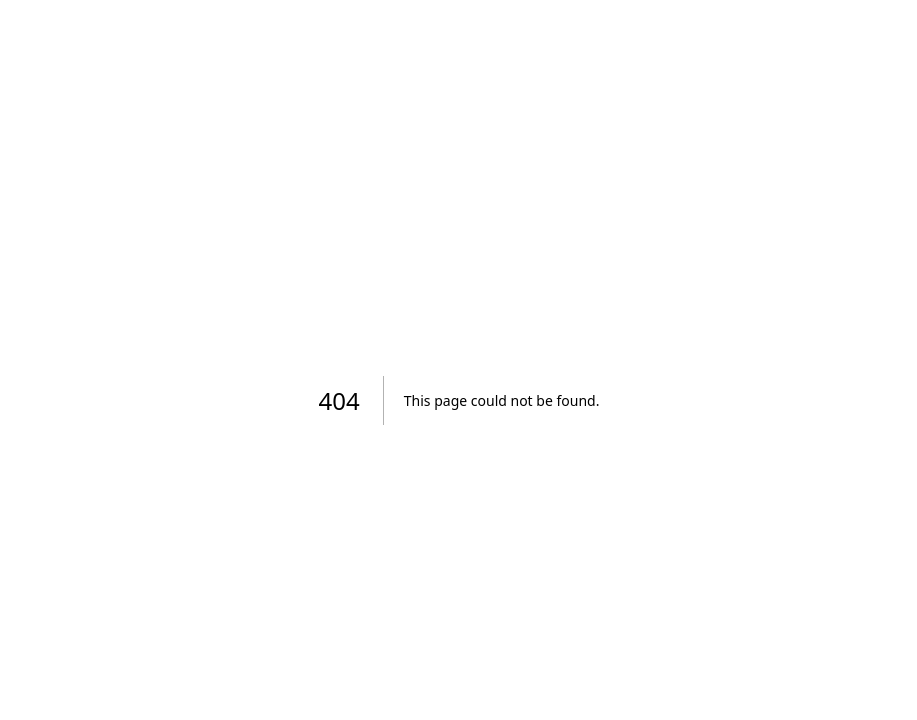
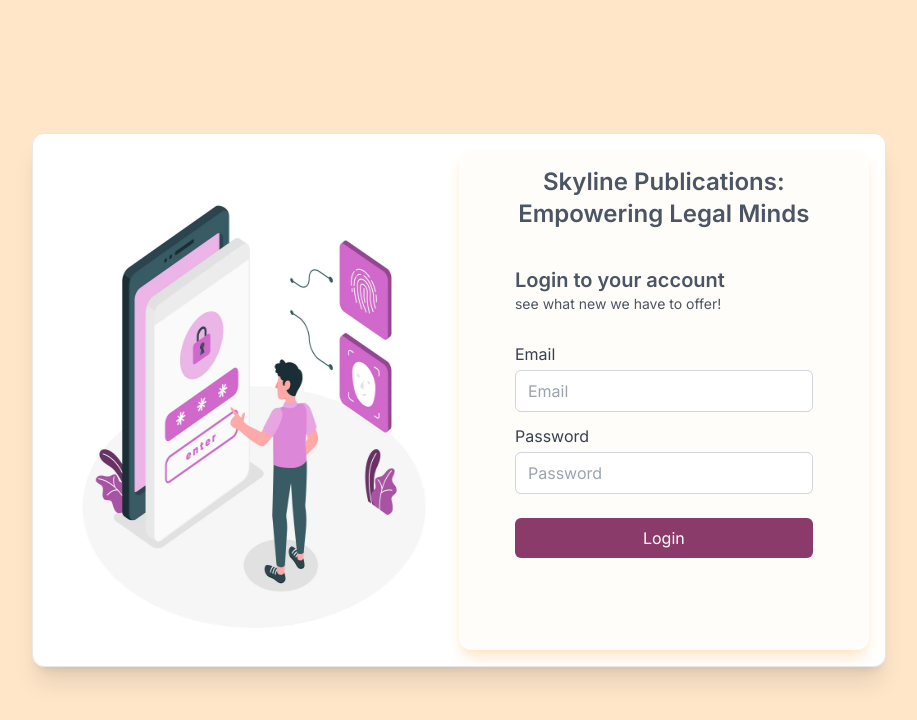
Before and after one commit to alokdwivedi103/skylineCms, a Next.js app in the folder client/: page /login in a window 1280 px wide. Before the commit this address had no page. Shown: the top 720 px of the page, without its empty margins (181-1098 px from the left). Built offline with nearby package versions, Linux system fonts and the light colour scheme.

Commit message:
login first commit (#1)
* login first commit

* login form setup

* form submission handled

* form submission handled

```diff
--- a/client/app/globals.css
+++ b/client/app/globals.css
@@ -17,13 +17,7 @@
 }
 
 body {
-  color: rgb(var(--foreground-rgb));
-  background: linear-gradient(
-      to bottom,
-      transparent,
-      rgb(var(--background-end-rgb))
-    )
-    rgb(var(--background-start-rgb));
+  background-color: #FFE6C9;
 }
 
 @layer utilities {
--- /dev/null
+++ b/client/app/login/page.tsx
@@ -0,0 +1,25 @@
+import LoginForm from "@/components/login/LoginForm";
+import Image from "next/image";
+
+export default function page() {
+  return (
+    <section className="flex justify-center items-center w-screen h-screen">
+      <div className="w-2/3 h-2/3 flex rounded-xl border shadow-xl bg-white p-4">
+        <Image
+          alt="login"
+          className="w-1/2 h-full"
+          height={412}
+          src="/login/login.webp"
+          width={412}
+        />
+        <div className="w-1/2 h-full rounded-xl shadow-lg shadow-primaryColor bg-primaryColor/10 p-4 text-gray-600 text-center">
+          <span className="text-2xl font-semibold">
+            Skyline Publications:
+            <br /> Empowering Legal Minds
+          </span>
+          <LoginForm />
+        </div>
+      </div>
+    </section>
+  );
+}
--- /dev/null
+++ b/client/components/custom/Button.tsx
@@ -0,0 +1,31 @@
+import React from "react";
+
+interface ButtonProps extends React.ButtonHTMLAttributes<HTMLButtonElement> {
+  className?: string;
+  variant?: "primary" | "secondary";
+}
+
+const Button: React.FC<ButtonProps> = ({
+  className = "",
+  variant = "primary",
+  children,
+  ...rest
+}) => {
+  const baseClasses =
+    "px-4 py-2 rounded-md focus:outline-none focus:ring-2 focus:ring-offset-2 w-full";
+  const variantClasses =
+    variant === "primary"
+      ? "bg-[#7F265B]/90 text-white hover:bg-[#7F265B] focus:ring-blue-500"
+      : "bg-blue-500 text-white hover:bg-blue-600 focus:ring-gray-500";
+
+  return (
+    <button
+      className={`${baseClasses} ${variantClasses} ${className}`}
+      {...rest}
+    >
+      {children}
+    </button>
+  );
+};
+
+export default Button;
--- /dev/null
+++ b/client/components/custom/Input.tsx
@@ -0,0 +1,24 @@
+interface InputProps extends React.InputHTMLAttributes<HTMLInputElement> {
+  className?: string;
+  label?: string;
+}
+
+const Input: React.FC<InputProps> = ({
+  className = "",
+  type = "text",
+  label = "",
+  ...rest
+}) => {
+  return (
+    <div className="flex flex-col my-2">
+      {label && <label className="my-1 text-gray-700 text-left">{label}</label>}
+      <input
+        className={`border border-gray-300 px-3 py-2 rounded-md ${className}`}
+        type={type}
+        {...rest}
+      />
+    </div>
+  );
+};
+
+export default Input;
--- /dev/null
+++ b/client/components/login/LoginForm.tsx
@@ -0,0 +1,40 @@
+"use client";
+
+import Input from "../custom/Input";
+import Button from "../custom/Button";
+import loginLogic from "./loginLogic";
+
+export default function LoginForm() {
+  const { formData, handleChange, handleSubmit } = loginLogic();
+  return (
+    <div className="px-10 py-9">
+      {" "}
+      <p className="text-left flex flex-col">
+        <span className="font-semibold text-xl">Login to your account</span>
+        <span className="text-sm text-gray-600">
+          see what new we have to offer!
+        </span>
+      </p>
+      <form className="w-full my-6" onSubmit={handleSubmit}>
+        <Input
+          label="Email"
+          name="email"
+          onChange={handleChange}
+          value={formData.email}
+          placeholder="Email"
+        />
+        <Input
+          className="w-full"
+          label="Password"
+          name="password"
+          onChange={handleChange}
+          placeholder="Password"
+          value={formData.password}
+        />
+        <Button className="mt-4" type="submit">
+          Login
+        </Button>
+      </form>
+    </div>
+  );
+}
--- /dev/null
+++ b/client/components/login/loginLogic.ts
@@ -0,0 +1,33 @@
+import { useRouter } from "next/navigation";
+import { ChangeEvent, SyntheticEvent, useState } from "react";
+
+export default function loginLogic(){
+    const [formData, setFormData] = useState({
+        email: "",
+        password: "",
+      });
+    const { push } = useRouter();
+
+    const handleChange = (e: ChangeEvent<HTMLInputElement>) => {
+        const { name, value } = e.target;
+        setFormData((pre) => ({
+            ...pre,
+            [name]: value
+        }))
+    }
+
+    const handleSubmit = (e: SyntheticEvent) => {
+        e.preventDefault();
+        if(formData.email === 'alok@gmail.com' && formData.password === 'alok'){
+            push('/');
+        } else {
+            setFormData({ email: '', password: '' });
+        }
+    }
+    return {
+        formData,
+        handleChange,
+        handleSubmit,
+        setFormData,
+    }
+}
--- a/client/package.json
+++ b/client/package.json
@@ -6,7 +6,8 @@
     "dev": "next dev",
     "build": "next build",
     "start": "next start",
-    "lint": "next lint"
+    "lint": "next lint",
+    "test": "npx lint-staged && npm run build"
   },
   "dependencies": {
     "react": "^18",
--- a/client/tailwind.config.ts
+++ b/client/tailwind.config.ts
@@ -13,6 +13,12 @@
         "gradient-conic":
           "conic-gradient(from 180deg at 50% 50%, var(--tw-gradient-stops))",
       },
+      backgroundColor: {
+        primaryColor: '#FFE6C9',
+      },
+      boxShadowColor: {
+        primaryColor: '#FFE6C9',
+      }
     },
   },
   plugins: [],
```
Also changed, not shown: client/public/login/formlogo.webp (added), client/public/login/login.webp (added).
